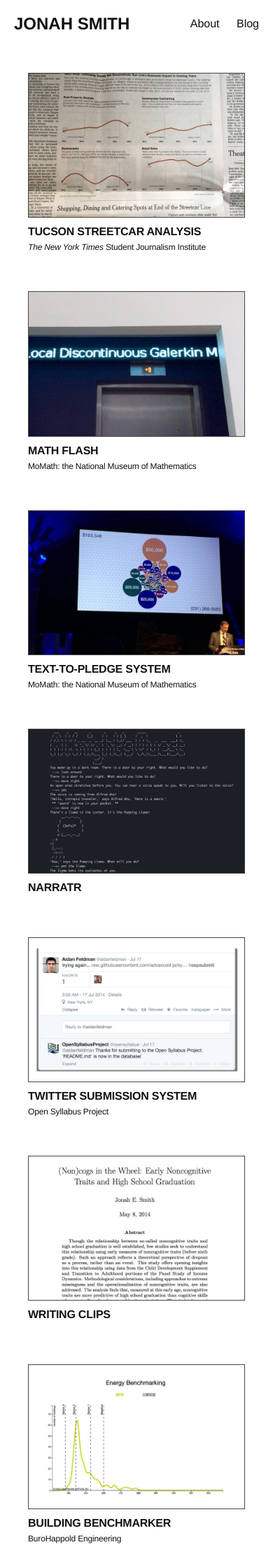
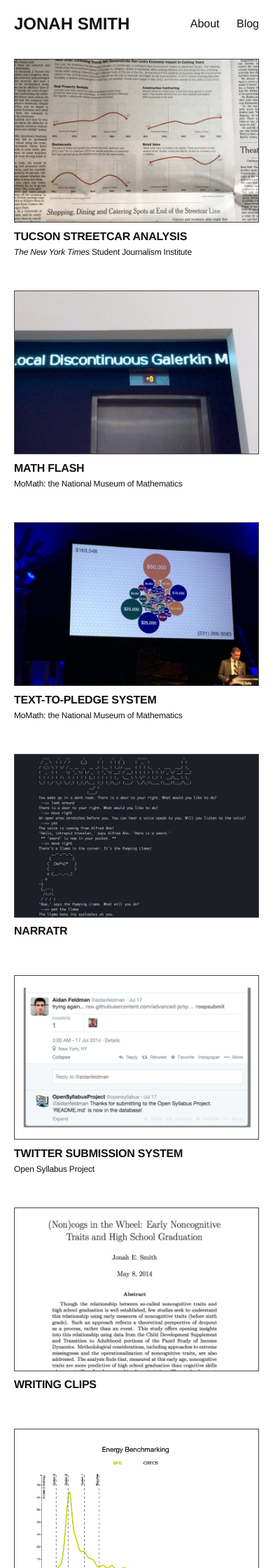
Before and after one commit to jonahsmith/personal-site, a Jekyll site: the page built from index.md, in a window 390 px wide. Shown: the top 2240 px of the page at 70% size. Built offline with Jekyll 4.4.1, drawn with Linux system fonts in a browser that asks for light colours.

Commit message:
improve mobile layout

```diff
--- a/assets/css/main.scss
+++ b/assets/css/main.scss
@@ -72,7 +72,8 @@ nav {
 
     @media screen and (max-width: 768px) {
         width: 100%;
-        margin-bottom: 1em;
+        padding: 0;
+        margin-bottom: 3em;
     }
 
     .project-preview {
```
